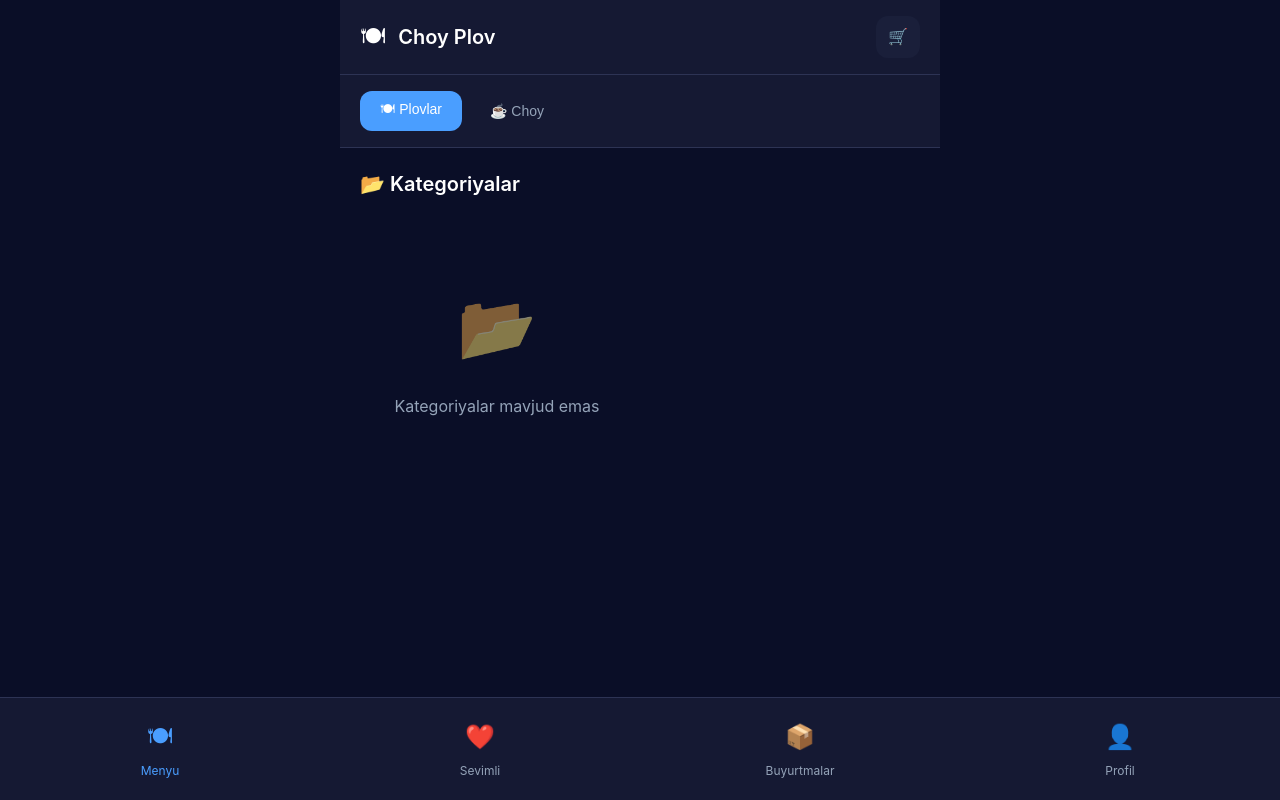
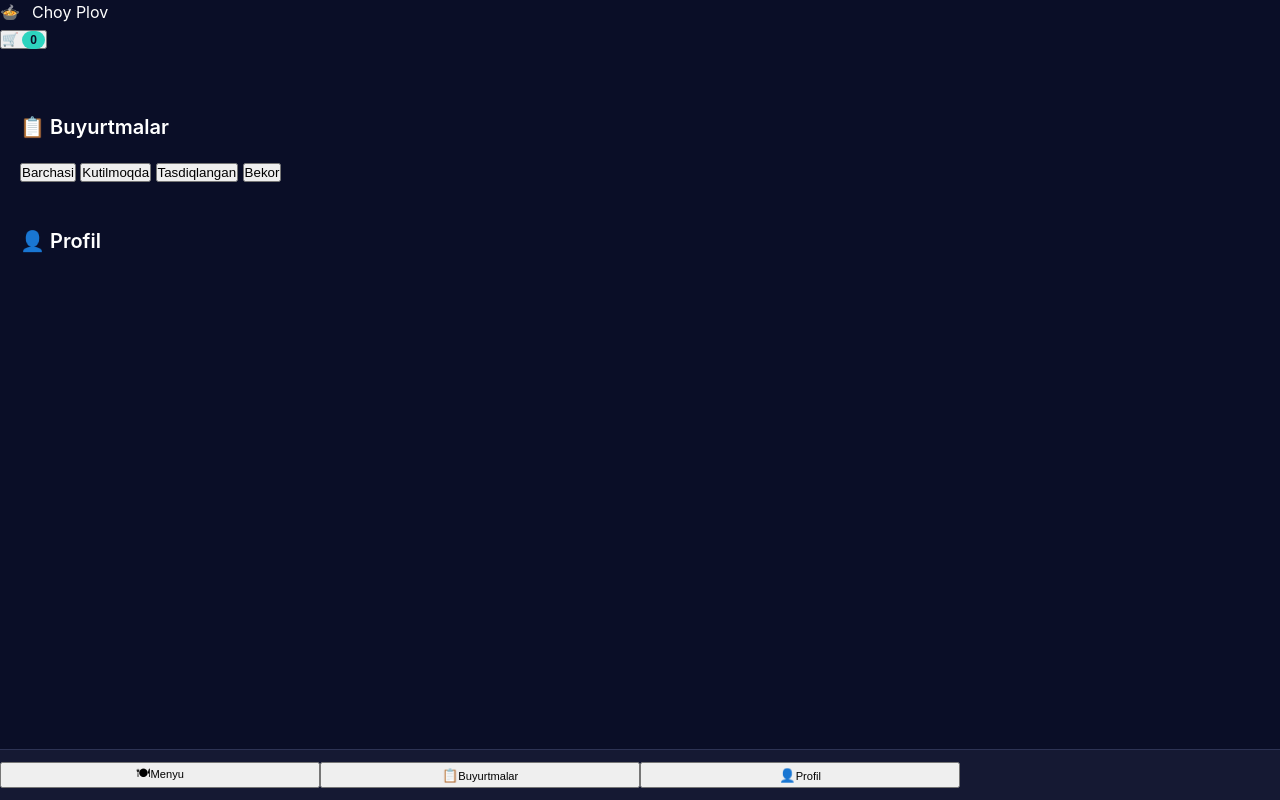
Before and after one commit to bahrombekk715-dotcom/choy-plov-bot, a FastAPI app: page / in a window 1280 px wide. Run offline with FastAPI, Linux system fonts and the light colour scheme; data that the repository does not hold is empty; some libraries are stand-ins or nearby versions.

Commit message:
Update index.html

```diff
--- a/web/templates/index.html
+++ b/web/templates/index.html
@@ -3,182 +3,119 @@
 <head>
     <meta charset="UTF-8">
     <meta name="viewport" content="width=device-width, initial-scale=1.0, maximum-scale=1.0, user-scalable=no">
-    <meta name="theme-color" content="#0a0e27">
+    <meta name="theme-color" content="#0a0e17">
     <title>Choy Plov</title>
     <link rel="stylesheet" href="/static/css/style.css">
-    <script src="https://telegram.org/js/telegram-web-app.js"></script>
 </head>
 <body>
-    <div class="container">
     <!-- Header -->
-        <header class="header">
+    <header class="app-header">
         <div class="logo">
-                <span style="font-size: 24px;">🍽</span>
-                <h1>Choy Plov</h1>
+            <div class="logo-icon">🍲</div>
+            <span>Choy Plov</span>
         </div>
-            <div class="cart-icon" onclick="showCart()">
-                🛒 <span id="cart-count">0</span>
-            </div>
+        <button class="cart-btn" onclick="showCart()">
+            🛒 <span class="cart-badge" id="cart-count">0</span>
+        </button>
     </header>
 
-        <!-- Tab Navigation -->
-        <div class="tab-nav">
-            <button class="tab-btn active" data-tab="menu">🍽 Plovlar</button>
-            <button class="tab-btn" data-tab="drinks">☕ Choy</button>
-        </div>
-
-        <!-- Categories Section -->
-        <section class="categories" id="categories-section">
-            <h2>📂 Kategoriyalar</h2>
-            <div id="categories-list" class="categories-grid">
-                <div class="loading">
-                    <div class="spinner"></div>
-                    <p>Yuklanmoqda...</p>
-                </div>
-            </div>
+    <!-- Asosiy sahifalar -->
+    <main id="main-content">
+        <section id="page-menu" class="page active">
+            <div class="categories-bar" id="categories"></div>
+            <div class="products-grid" id="products"></div>
         </section>
 
-        <!-- Products Section -->
-        <section class="products hidden" id="products-section">
-            <div class="back-btn" onclick="showCategories()">
-                ← Ortga
+        <section id="page-orders" class="page">
+            <h2 class="page-title">📋 Buyurtmalar</h2>
+            <div class="filter-tabs">
+                <button class="filter-tab active" onclick="filterOrders('all', this)">Barchasi</button>
+                <button class="filter-tab" onclick="filterOrders('pending', this)">Kutilmoqda</button>
+                <button class="filter-tab" onclick="filterOrders('completed', this)">Tasdiqlangan</button>
+                <button class="filter-tab" onclick="filterOrders('cancelled', this)">Bekor</button>
             </div>
-            <h2 id="category-title"></h2>
-            <div id="products-list" class="products-grid"></div>
+            <div id="orders-list" class="orders-list"></div>
         </section>
 
-        <!-- Product Detail Modal -->
-        <div class="modal" id="product-modal">
-            <div class="modal-content">
-                <span class="close" onclick="closeProductModal()">&times;</span>
+        <section id="page-profile" class="page">
+            <h2 class="page-title">👤 Profil</h2>
+            <div id="profile-content"></div>
+        </section>
+    </main>
 
-                <div class="product-image" id="modal-product-image" style="width: 100%; height: 200px; margin-bottom: 20px;">
-                    📸
-                </div>
+    <!-- Pastki navigatsiya -->
+    <nav class="bottom-nav">
+        <button class="nav-btn active" onclick="switchTab('menu', this)">
+            <span>🍽</span><small>Menyu</small>
+        </button>
+        <button class="nav-btn" onclick="switchTab('orders', this)">
+            <span>📋</span><small>Buyurtmalar</small>
+        </button>
+        <button class="nav-btn" onclick="switchTab('profile', this)">
+            <span>👤</span><small>Profil</small>
+        </button>
+    </nav>
 
-                <h2 id="modal-product-name"></h2>
-                <p id="modal-product-description"></p>
-                <p class="price" id="modal-product-price"></p>
-
-                <div class="quantity-selector">
-                    <label>Miqdor:</label>
-                    <div class="quantity-controls">
-                        <button onclick="changeQuantity(-1)">−</button>
-                        <input type="number" id="quantity" value="1" min="1" readonly>
-                        <button onclick="changeQuantity(1)">+</button>
-                    </div>
-                </div>
-
-                <div class="addons">
-                    <h3>Qo'shimchalar:</h3>
-                    <div class="addon-item">
-                        <input type="checkbox" name="addon" value="meat" id="addon-meat">
-                        <label for="addon-meat">🍖 Go'sht (+15,000 so'm)</label>
-                    </div>
-                    <div class="addon-item">
-                        <input type="checkbox" name="addon" value="egg" id="addon-egg">
-                        <label for="addon-egg">🥚 Tuxum (+5,000 so'm)</label>
-                    </div>
-                    <div class="addon-item">
-                        <input type="checkbox" name="addon" value="qazi" id="addon-qazi">
-                        <label for="addon-qazi">🧀 Qazi (+20,000 so'm)</label>
-                    </div>
-                </div>
-
-                <button class="btn-primary" onclick="addToCart()">
-                    <span>🛒</span> Savatchaga qo'shish
-                </button>
-            </div>
-        </div>
-
-        <!-- Cart Modal -->
+    <!-- Savat modali -->
     <div class="modal" id="cart-modal">
         <div class="modal-content">
-                <span class="close" onclick="closeCart()">&times;</span>
-                <h2>🛒 Savat</h2>
-                <div id="cart-items"></div>
-                <div class="cart-total">
-                    <h3>
+            <div class="modal-header">
+                <h3>🛒 Savat</h3>
+                <button class="close-btn" onclick="hideCart()">✕</button>
+            </div>
+            <div id="cart-items" class="cart-items"></div>
+            <div class="cart-summary">
+                <div class="summary-row">
                     <span>Jami:</span>
-                        <span id="cart-total">0 so'm</span>
-                    </h3>
+                    <strong id="cart-total">0 so'm</strong>
                 </div>
-                <button class="btn-primary" onclick="checkout()">
-                    ✅ Buyurtma berish
-                </button>
-            </div>
-        </div>
-
-        <!-- Checkout Modal -->
-        <div class="modal" id="checkout-modal">
-            <div class="modal-content">
-                <span class="close" onclick="closeCheckout()">&times;</span>
-                <h2>📦 Buyurtma rasmiylashtirish</h2>
-
-                <div class="form-group">
-                    <label>📱 Telefon raqam:</label>
-                    <input type="tel" id="phone" placeholder="+998 90 123 45 67" required>
-                </div>
-
-                <div class="form-group">
-                    <label>📍 Yetkazib berish manzili:</label>
-                    <textarea id="address" rows="3" placeholder="Toshkent, Mirzo Ulug'bek tumani, 12-uy" required></textarea>
-                </div>
-
-                <div class="form-group">
-                    <label>💬 Izoh (ixtiyoriy):</label>
-                    <textarea id="comment" rows="2" placeholder="Qo'shimcha ma'lumot..."></textarea>
-                </div>
-
-                <div class="order-summary">
-                    <h3>📋 Buyurtma:</h3>
-                    <div id="checkout-items"></div>
-                    <div class="checkout-total">
-                        <strong>Jami:</strong>
-                        <span id="checkout-total">0 so'm</span>
-                    </div>
-                </div>
-
-                <button class="btn-primary" onclick="confirmOrder()">
-                    ✅ Tasdiqlash va yuborish
-                </button>
-            </div>
-        </div>
-
-        <!-- Success Modal -->
-        <div class="modal" id="success-modal">
-            <div class="modal-content success">
-                <div class="success-icon">✅</div>
-                <h2>Buyurtma qabul qilindi!</h2>
-                <p>Buyurtma raqami: <strong>#<span id="order-number"></span></strong></p>
-                <p>Tez orada operatorlarimiz siz bilan bog'lanishadi.</p>
-                <button class="btn-primary" onclick="closeSuccess()">
-                    Yopish
-                </button>
-            </div>
-        </div>
-
-        <!-- Bottom Navigation -->
-        <div class="bottom-nav">
-            <div class="nav-item active" onclick="showSection('menu')">
-                <div class="icon">🍽</div>
-                <span>Menyu</span>
-            </div>
-            <div class="nav-item" onclick="showSection('favorites')">
-                <div class="icon">❤️</div>
-                <span>Sevimli</span>
-            </div>
-            <div class="nav-item" onclick="showSection('orders')">
-                <div class="icon">📦</div>
-                <span>Buyurtmalar</span>
-            </div>
-            <div class="nav-item" onclick="showSection('profile')">
-                <div class="icon">👤</div>
-                <span>Profil</span>
+                <button class="btn-primary" onclick="openCheckout()">Buyurtma berish</button>
             </div>
         </div>
     </div>
 
+    <!-- Checkout modali -->
+    <div class="modal" id="checkout-modal">
+        <div class="modal-content">
+            <div class="modal-header">
+                <h3>Buyurtmani rasmiylashtirish</h3>
+                <button class="close-btn" onclick="closeCheckout()">✕</button>
+            </div>
+            <div class="form-group">
+                <label>📞 Telefon raqam</label>
+                <input type="tel" id="input-phone" placeholder="+998901234567">
+            </div>
+            <div class="form-group">
+                <label>📍 Manzil</label>
+                <input type="text" id="input-address" placeholder="Toshkent, Chilonzor">
+            </div>
+            <div class="form-group">
+                <label>💬 Izoh (ixtiyoriy)</label>
+                <textarea id="input-comment" placeholder="Qo'shimcha ma'lumot..."></textarea>
+            </div>
+            <div class="cart-summary">
+                <div class="summary-row">
+                    <span>Jami:</span>
+                    <strong id="checkout-total">0 so'm</strong>
+                </div>
+                <button class="btn-primary" onclick="submitOrder()">✓ Buyurtmani tasdiqlash</button>
+            </div>
+        </div>
+    </div>
+
+    <!-- Mahsulot detali -->
+    <div class="modal" id="product-modal">
+        <div class="modal-content">
+            <button class="close-btn floating" onclick="closeProductModal()">✕</button>
+            <div id="product-detail"></div>
+        </div>
+    </div>
+
+    <!-- Toast -->
+    <div id="toast" class="toast"></div>
+
+    <!-- Bizning SDK -->
+    <script src="/static/js/sdk.js"></script>
     <script src="/static/js/app.js"></script>
 </body>
 </html>
```
Lines whose indentation alone changed are shown as unchanged.
